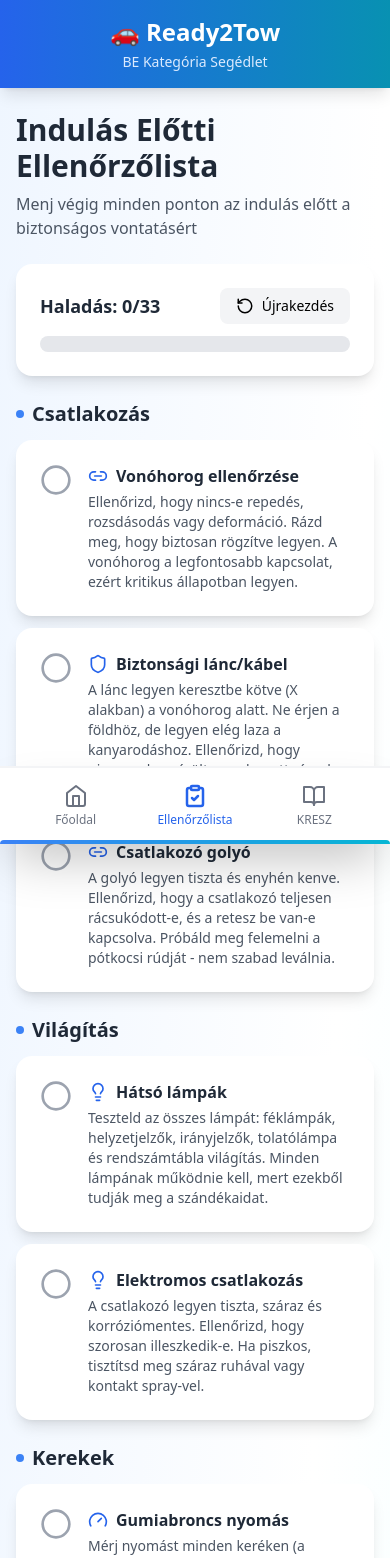
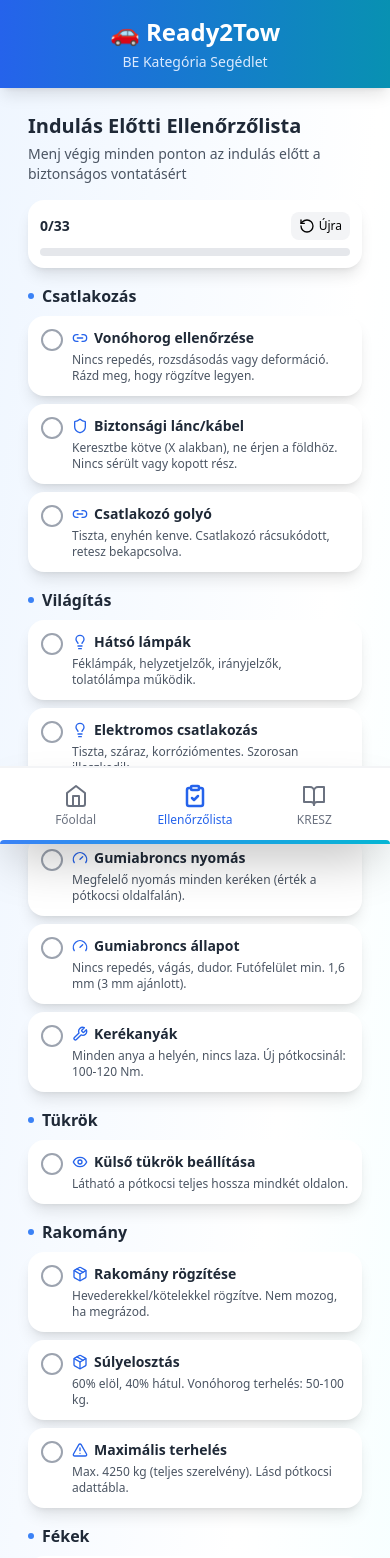
Before and after one commit to meggyedes/ready2tow, a React (Vite) app: page /checklist in a window 390 px wide. Shown: the top 1558 px of the page. Built offline with nearby package versions, Linux system fonts and the light colour scheme.

Commit message:
Sokkal rövidebb leírások + javított mobil view (kisebb betűk, kompaktabb elrendezés)

```diff
--- a/src/pages/Checklist.tsx
+++ b/src/pages/Checklist.tsx
@@ -66,7 +66,7 @@
       category: 'Csatlakozás',
       iconName: 'LinkIcon',
       title: 'Vonóhorog ellenőrzése',
-      description: 'Ellenőrizd, hogy nincs-e repedés, rozsdásodás vagy deformáció. Rázd meg, hogy biztosan rögzítve legyen. A vonóhorog a legfontosabb kapcsolat, ezért kritikus állapotban legyen.',
+      description: 'Nincs repedés, rozsdásodás vagy deformáció. Rázd meg, hogy rögzítve legyen.',
       checked: false,
     },
     {
@@ -74,7 +74,7 @@
       category: 'Csatlakozás',
       iconName: 'Shield',
       title: 'Biztonsági lánc/kábel',
-      description: 'A lánc legyen keresztbe kötve (X alakban) a vonóhorog alatt. Ne érjen a földhöz, de legyen elég laza a kanyarodáshoz. Ellenőrizd, hogy nincsenek-e sérült vagy kopott részek.',
+      description: 'Keresztbe kötve (X alakban), ne érjen a földhöz. Nincs sérült vagy kopott rész.',
       checked: false,
     },
     {
@@ -82,7 +82,7 @@
       category: 'Csatlakozás',
       iconName: 'LinkIcon',
       title: 'Csatlakozó golyó',
-      description: 'A golyó legyen tiszta és enyhén kenve. Ellenőrizd, hogy a csatlakozó teljesen rácsukódott-e, és a retesz be van-e kapcsolva. Próbáld meg felemelni a pótkocsi rúdját - nem szabad leválnia.',
+      description: 'Tiszta, enyhén kenve. Csatlakozó rácsukódott, retesz bekapcsolva.',
       checked: false,
     },
     {
@@ -90,7 +90,7 @@
       category: 'Világítás',
       iconName: 'Lightbulb',
       title: 'Hátsó lámpák',
-      description: 'Teszteld az összes lámpát: féklámpák, helyzetjelzők, irányjelzők, tolatólámpa és rendszámtábla világítás. Minden lámpának működnie kell, mert ezekből tudják meg a szándékaidat.',
+      description: 'Féklámpák, helyzetjelzők, irányjelzők, tolatólámpa működik.',
       checked: false,
     },
     {
@@ -98,7 +98,7 @@
       category: 'Világítás',
       iconName: 'Lightbulb',
       title: 'Elektromos csatlakozás',
-      description: 'A csatlakozó legyen tiszta, száraz és korróziómentes. Ellenőrizd, hogy szorosan illeszkedik-e. Ha piszkos, tisztítsd meg száraz ruhával vagy kontakt spray-vel.',
+      description: 'Tiszta, száraz, korróziómentes. Szorosan illeszkedik.',
       checked: false,
     },
     {
@@ -106,7 +106,7 @@
       category: 'Kerekek',
       iconName: 'Gauge',
       title: 'Gumiabroncs nyomás',
-      description: 'Mérj nyomást minden keréken (a megfelelő érték a pótkocsi oldalfalán van). Túl alacsony nyomás defekthez vezethet, túl magas csökkenti a tapadást. Hideg gumikon mérj.',
+      description: 'Megfelelő nyomás minden keréken (érték a pótkocsi oldalfalán).',
       checked: false,
     },
     {
@@ -114,7 +114,7 @@
       category: 'Kerekek',
       iconName: 'Gauge',
       title: 'Gumiabroncs állapot',
-      description: 'Keress repedéseket, vágásokat, dudorokat vagy egyenetlen kopást. A futófelület legalább 1,6 mm mély legyen (3 mm ajánlott). Ha a gumi 6 évnél öregebb, fontold meg a cseréjét.',
+      description: 'Nincs repedés, vágás, dudor. Futófelület min. 1,6 mm (3 mm ajánlott).',
       checked: false,
     },
     {
@@ -122,7 +122,7 @@
       category: 'Kerekek',
       iconName: 'Wrench',
       title: 'Kerékanyák',
-      description: 'Ellenőrizd, hogy minden kerékanya a helyén van és nincs laza. Új pótkocsinál használj nyomatékkulcsot (100-120 Nm). Az első 50-100 km után ellenőrizd újra.',
+      description: 'Minden anya a helyén, nincs laza. Új pótkocsinál: 100-120 Nm.',
       checked: false,
     },
     {
@@ -130,7 +130,7 @@
       category: 'Tükrök',
       iconName: 'Eye',
       title: 'Külső tükrök beállítása',
-      description: 'Állítsd be a tükröket úgy, hogy lásd a pótkocsi teljes hosszát mindkét oldalon és a mögötted lévő forgalmat. Szélesebb pótkocsinál póttükrökre lehet szükség.',
+      description: 'Látható a pótkocsi teljes hossza mindkét oldalon.',
       checked: false,
     },
     {
@@ -138,7 +138,7 @@
       category: 'Rakomány',
       iconName: 'Package',
       title: 'Rakomány rögzítése',
-      description: 'Rögzítsd a rakományt hevederekkel, kötelekkel vagy hálóval. Próbáld meg megrázni - nem szabad mozognia. Használj több rögzítési pontot és keresztbe húzott hevedereket.',
+      description: 'Hevederekkel/kötelekkel rögzítve. Nem mozog, ha megrázod.',
       checked: false,
     },
     {
@@ -146,7 +146,7 @@
       category: 'Rakomány',
       iconName: 'Package',
       title: 'Súlyelosztás',
-      description: 'A rakomány 60%-a legyen elöl, 40%-a hátul. Ez biztosítja a megfelelő terhelést a vonóhorogra (50-100 kg). Túl sok súly hátul instabilitást okoz.',
+      description: '60% elöl, 40% hátul. Vonóhorog terhelés: 50-100 kg.',
       checked: false,
     },
     {
@@ -154,7 +154,7 @@
       category: 'Rakomány',
       iconName: 'AlertTriangle',
       title: 'Maximális terhelés',
-      description: 'Ne lépd túl a megengedett össztömeget (pótkocsi adattáblája). BE kategóriával a teljes szerelvény max. 4250 kg. Ha bizonytalan vagy, menj mérlegre.',
+      description: 'Max. 4250 kg (teljes szerelvény). Lásd pótkocsi adattábla.',
       checked: false,
     },
     {
@@ -162,7 +162,7 @@
       category: 'Fékek',
       iconName: 'Shield',
       title: 'Pótkocsi fékek',
-      description: 'Ha van saját fékrendszer (750 kg felett kötelező), próbáld ki alacsony sebességnél. Ellenőrizd a fékfolyadék szintjét vagy a bowden kábelek állapotát.',
+      description: 'Próbáld ki alacsony sebességnél. Ellenőrizd a fékfolyadékot vagy bowden kábelt.',
       checked: false,
     },
     {
@@ -170,7 +170,7 @@
       category: 'Fékek',
       iconName: 'Shield',
       title: 'Rögzítőfék',
-      description: 'Húzd be a kéziféket teljesen, majd próbáld meg eltolni a pótkocsit - nem szabad mozdulnia. Indulás előtt győződj meg róla, hogy kioldottad!',
+      description: 'Kézifék behúzva a pótkocsi nem mozdul. Indulás előtt kioldva!',
       checked: false,
     },
     {
@@ -178,7 +178,7 @@
       category: 'Dokumentumok',
       iconName: 'FileCheck',
       title: 'Pótkocsi papírok',
-      description: 'Ellenőrizd, hogy a forgalmi engedély és a kötelező biztosítás érvényes-e. Ezeknek mindig nálad kell lenniük. Bérelt pótkocsinál a bérleti szerződés is kell.',
+      description: 'Forgalmi engedély és biztosítás érvényes. Bérelt pótkocsinál bérleti szerződés.',
       checked: false,
     },
     {
@@ -186,7 +186,7 @@
       category: 'Dokumentumok',
       iconName: 'FileCheck',
       title: 'Jogosítvány',
-      description: 'A BE kategóriás jogosítványod legyen érvényes és nálad. 750 kg-nál nehezebb pótkocsihoz szükséges. 2013 előtti B kategória automatikusan jogosít BE-re.',
+      description: 'BE kategória érvényes és nálad (750 kg+ pótkocsihoz).',
       checked: false,
     },
     {
@@ -194,7 +194,7 @@
       category: 'Kenés és karbantartás',
       iconName: 'Droplet',
       title: 'Vonófej és csatlakozások kenése',
-      description: 'Kend meg a vonóhorog gömbfejét, a csatlakozó golyót és a csuklós csatlakozásokat. Használj réz- vagy grafit alapú kenőzsírt. Ellenőrizd, hogy nincs-e túlzott kopás.',
+      description: 'Gömbfej, golyó, csatlakozások kenve. Nincs túlzott kopás.',
       checked: false,
     },
     {
@@ -202,7 +202,7 @@
       category: 'Kenés és karbantartás',
       iconName: 'Wrench',
       title: 'Támasztó kerék (jockey wheel)',
-      description: 'Ellenőrizd, hogy könnyen fel-le mozgatható-e, és a rögzítő csap biztonságosan tart-e. Kend meg, ha nyikorog vagy nehezen mozog. Ellenőrizd a kerék állapotát.',
+      description: 'Könnyen mozgatható, rögzítő csap tart. Kend meg, ha nyikorog.',
       checked: false,
     },
     {
@@ -210,7 +210,7 @@
       category: 'Tartalék felszerelés',
       iconName: 'LifeBuoy',
       title: 'Tartalék kerék és szerszámok',
-      description: 'Ellenőrizd, hogy van-e tartalék kerék jó állapotban (megfelelő nyomás, nem túl öreg). Legyen emelő (jack) és kerékkulcs, ami passzol a pótkocsi kerékanyáihoz.',
+      description: 'Tartalék kerék jó állapotban. Jack és kerékkulcs megvan.',
       checked: false,
     },
     {
@@ -218,7 +218,7 @@
       category: 'Tartalék felszerelés',
       iconName: 'Hammer',
       title: 'Rögzítő eszközök állapota',
-      description: 'Vizsgáld meg a spanifer/hevederek, kötelek és láncok állapotát. Keress kopott, szálas részeket. Ellenőrizd a horgokat és csatokat - ne legyenek meghajolva vagy rozsdásak.',
+      description: 'Hevederek, kötelek, láncok épek. Horgok nem rozsdásak/hajlottak.',
       checked: false,
     },
     {
@@ -226,7 +226,7 @@
       category: 'Tartalék felszerelés',
       iconName: 'Package',
       title: 'Biztonsági felszerelés',
-      description: 'Ajánlott: munkakesztyű, fényvisszaverő mellény, elsősegély doboz, figyelmeztető háromszög. Gyakori használatnál kis szerszámkészlet is hasznos.',
+      description: 'Kesztyű, mellény, elsősegély doboz, háromszög.',
       checked: false,
     },
     {
@@ -234,7 +234,7 @@
       category: 'Utolsó ellenőrzés',
       iconName: 'ClipboardCheck',
       title: 'Körbesétálás (Walk-around)',
-      description: 'Indulás előtt sétálj körbe a szerelvény körül. Ellenőrizd: vonófej csatlakozik, lánc keresztbe kötve, csatlakozó bedugva, lámpák működnek, rakomány rögzítve, semmi nem lóg le.',
+      description: 'Vonófej OK, lánc OK, csatlakozó OK, lámpák OK, rakomány OK.',
       checked: false,
     },
     {
@@ -242,7 +242,7 @@
       category: 'Utolsó ellenőrzés',
       iconName: 'AlertTriangle',
       title: 'Terhelés és stabilitás végső ellenőrzése',
-      description: 'Gondold át a teljes terhelést. A pótkocsi + rakomány ne haladja meg a megengedett értéket. Vonóhorog terhelés: 50-100 kg. Súlyelosztás: 60% elöl, 40% hátul.',
+      description: 'Max. terhelés OK. Vonóhorog: 50-100 kg. Súlyelosztás: 60/40%.',
       checked: false,
     },
     {
@@ -250,7 +250,7 @@
       category: 'Elektromos rendszer',
       iconName: 'Battery',
       title: 'Akkumulátor (ha van)',
-      description: 'Ha a pótkocsinak van saját akkumulátora (pl. lakókocsi, fékrendszeres utánfutó), ellenőrizd a töltöttségét és a saruk tisztaságát. Korrodált sarukat tisztítsd meg.',
+      description: 'Töltöttség OK, saruk tiszták (lakókocsi/fékrendszeres utánfutó).',
       checked: false,
     },
     {
@@ -258,7 +258,7 @@
       category: 'Futómű és tengely',
       iconName: 'Settings',
       title: 'Futómű / tengelycsatlakozás',
-      description: 'Ellenőrizd, hogy nincs-e olajfolyás, hajlás, repedés vagy laza alkatrész. A laprugók és csapágyak ne legyenek túlzottan kopottak.',
+      description: 'Nincs olajfolyás, hajlás, repedés. Laprugók és csapágyak jók.',
       checked: false,
     },
     {
@@ -266,7 +266,7 @@
       category: 'Futómű és tengely',
       iconName: 'Disc',
       title: 'Kerékcsapágy hang / játék',
-      description: 'Forgasd meg a kereket, és figyelj, nem zúg-e. Ellenőrizd, nincs-e oldalirányú mozgás (játék). A csapágyak legyenek megfelelően zsírozva.',
+      description: 'Kerék nem zúg, nincs oldalirányú játék. Csapágyak zsírozva.',
       checked: false,
     },
     {
@@ -274,7 +274,7 @@
       category: 'Vonófej részletesen',
       iconName: 'Anchor',
       title: 'Vonófej rögzítése a pótkocsihoz',
-      description: 'Ellenőrizd a vonófej alatti csavarokat és hegesztéseket. Nem csak a golyókapcsolat, hanem az egész rögzítés legyen ép és stabil.',
+      description: 'Csavarok és hegesztések épek. Teljes rögzítés stabil.',
       checked: false,
     },
     {
@@ -282,7 +282,7 @@
       category: 'Vonófej részletesen',
       iconName: 'Settings',
       title: 'Stabilizátor kar / súrlódó betétek',
-      description: 'Ha van stabilizátor kar a vonófejen, ellenőrizd, hogy működik-e, és a súrlódó betétek nem kopottak-e el túlzottan.',
+      description: 'Stabilizátor működik, betétek nem kopottak (ha van).',
       checked: false,
     },
     {
@@ -290,7 +290,7 @@
       category: 'Biztonság és kötelező felszerelés',
       iconName: 'Package',
       title: 'Elsősegély csomag érvényessége',
-      description: 'Ellenőrizd az elsősegély doboz szavatosságát. Jogilag is számít ellenőrzéskor, hogy érvényes-e.',
+      description: 'Elsősegély doboz szavatossága érvényes.',
       checked: false,
     },
     {
@@ -298,7 +298,7 @@
       category: 'Biztonság és kötelező felszerelés',
       iconName: 'FlameKindling',
       title: 'Tűzoltó készülék',
-      description: 'Lakókocsinál vagy nagy pótkocsinál legyen kéznél tűzoltó készülék, megfelelően töltött és hitelesített.',
+      description: 'Tűzoltó készülék töltött és hitelesített (lakókocsi/nagy pótkocsi).',
       checked: false,
     },
     {
@@ -306,7 +306,7 @@
       category: 'Egyéb gyakorlati pontok',
       iconName: 'Hash',
       title: 'Rendszámtábla és tartó',
-      description: 'A rendszámtábla legyen jól olvasható, megvilágított, és a csavarok/tartó biztonságosan rögzítve.',
+      description: 'Rendszámtábla olvasható, megvilágított, tartó rögzítve.',
       checked: false,
     },
     {
@@ -314,7 +314,7 @@
       category: 'Egyéb gyakorlati pontok',
       iconName: 'Lock',
       title: 'Ponyva / fedél / ajtózárak',
-      description: 'Ellenőrizd, hogy a ponyva, fedél vagy ajtók biztonságosan záródnak, és nem csapódnak menet közben.',
+      description: 'Ponyva, fedél, ajtók biztonságosan záródnak.',
       checked: false,
     },
     {
@@ -322,7 +322,7 @@
       category: 'Egyéb gyakorlati pontok',
       iconName: 'Shield',
       title: 'Kézifék kioldása indulás előtt',
-      description: 'Indulás előtt győződj meg róla, hogy a pótkocsi kéziféke teljesen ki van oldva. Behúzott fékkel való vezetés károsítja a fékeket.',
+      description: 'Kézifék teljesen kioldva indulás előtt.',
       checked: false,
     },
   ]
@@ -376,17 +376,17 @@
   const progress = (checkedCount / items.length) * 100
 
   return (
-    <div className="max-w-4xl mx-auto">
+    <div className="max-w-4xl mx-auto px-3 md:px-4">
       {/* Header */}
       <motion.div
         initial={{ opacity: 0, y: -20 }}
         animate={{ opacity: 1, y: 0 }}
-        className="mb-6"
+        className="mb-4 md:mb-6"
       >
-        <h2 className="text-3xl font-bold text-gray-800 mb-2">
+        <h2 className="text-xl md:text-3xl font-bold text-gray-800 mb-1 md:mb-2">
           Indulás Előtti Ellenőrzőlista
         </h2>
-        <p className="text-gray-600">
+        <p className="text-sm md:text-base text-gray-600">
           Menj végig minden ponton az indulás előtt a biztonságos vontatásért
         </p>
       </motion.div>
@@ -395,23 +395,23 @@
       <motion.div
         initial={{ opacity: 0, scale: 0.9 }}
         animate={{ opacity: 1, scale: 1 }}
-        className="card mb-6"
+        className="card mb-4 md:mb-6 p-3 md:p-4"
       >
-        <div className="flex justify-between items-center mb-3">
-          <span className="text-lg font-semibold text-gray-800">
-            Haladás: {checkedCount}/{items.length}
+        <div className="flex justify-between items-center mb-2 md:mb-3">
+          <span className="text-sm md:text-lg font-semibold text-gray-800">
+            {checkedCount}/{items.length}
           </span>
           <motion.button
             whileHover={{ scale: 1.05 }}
             whileTap={{ scale: 0.95 }}
             onClick={resetChecklist}
-            className="flex items-center gap-2 px-4 py-2 bg-gray-100 hover:bg-gray-200 rounded-lg transition-colors"
+            className="flex items-center gap-1 md:gap-2 px-2 md:px-4 py-1.5 md:py-2 bg-gray-100 hover:bg-gray-200 rounded-lg transition-colors text-xs md:text-sm"
           >
-            <RotateCcw size={18} />
-            <span className="text-sm font-medium">Újrakezdés</span>
+            <RotateCcw size={16} className="md:w-[18px] md:h-[18px]" />
+            <span className="font-medium">Újra</span>
           </motion.button>
         </div>
-        <div className="w-full bg-gray-200 rounded-full h-4 overflow-hidden">
+        <div className="w-full bg-gray-200 rounded-full h-2 md:h-4 overflow-hidden">
           <motion.div
             initial={{ width: 0 }}
             animate={{ width: `${progress}%` }}
@@ -449,13 +449,13 @@
           initial={{ opacity: 0, y: 20 }}
           animate={{ opacity: 1, y: 0 }}
           transition={{ delay: categoryIndex * 0.1 }}
-          className="mb-6"
+          className="mb-4 md:mb-6"
         >
-          <h3 className="text-xl font-bold text-gray-800 mb-3 flex items-center">
-            <span className="w-2 h-2 bg-blue-500 rounded-full mr-2"></span>
+          <h3 className="text-base md:text-xl font-bold text-gray-800 mb-2 md:mb-3 flex items-center">
+            <span className="w-1.5 h-1.5 md:w-2 md:h-2 bg-blue-500 rounded-full mr-2"></span>
             {category}
           </h3>
-          <div className="space-y-3">
+          <div className="space-y-2 md:space-y-3">
             {items
               .filter(item => item.category === category)
               .map((item, index) => (
@@ -467,13 +467,13 @@
                   whileHover={{ scale: 1.02 }}
                   whileTap={{ scale: 0.98 }}
                   onClick={() => toggleItem(item.id)}
-                  className={`card cursor-pointer transition-all duration-300 ${
+                  className={`card cursor-pointer transition-all duration-300 p-3 md:p-4 ${
                     item.checked
                       ? 'bg-gradient-to-r from-green-50 to-emerald-50 border-2 border-green-300'
                       : 'hover:shadow-xl'
                   }`}
                 >
-                  <div className="flex items-start gap-4">
+                  <div className="flex items-start gap-2 md:gap-4">
                     <div className="flex-shrink-0">
                       {item.checked ? (
                         <motion.div
@@ -481,22 +481,22 @@
                           animate={{ scale: 1 }}
                           transition={{ type: 'spring', stiffness: 500, damping: 15 }}
                         >
-                          <CheckCircle2 className="w-8 h-8 text-green-600" />
+                          <CheckCircle2 className="w-6 h-6 md:w-8 md:h-8 text-green-600" />
                         </motion.div>
                       ) : (
-                        <Circle className="w-8 h-8 text-gray-400" />
+                        <Circle className="w-6 h-6 md:w-8 md:h-8 text-gray-400" />
                       )}
                     </div>
-                    <div className="flex-1">
-                      <div className="flex items-center gap-2 mb-1">
-                        {React.createElement(iconMap[item.iconName] || Package, { className: "w-5 h-5 text-blue-600" })}
-                        <h4 className={`font-semibold ${
+                    <div className="flex-1 min-w-0">
+                      <div className="flex items-center gap-1.5 md:gap-2 mb-1">
+                        {React.createElement(iconMap[item.iconName] || Package, { className: "w-4 h-4 md:w-5 md:h-5 text-blue-600 flex-shrink-0" })}
+                        <h4 className={`text-sm md:text-base font-semibold ${
                           item.checked ? 'text-green-800 line-through' : 'text-gray-800'
                         }`}>
                           {item.title}
                         </h4>
                       </div>
-                      <p className={`text-sm ${
+                      <p className={`text-xs md:text-sm ${
                         item.checked ? 'text-green-700' : 'text-gray-600'
                       }`}>
                         {item.description}
```
